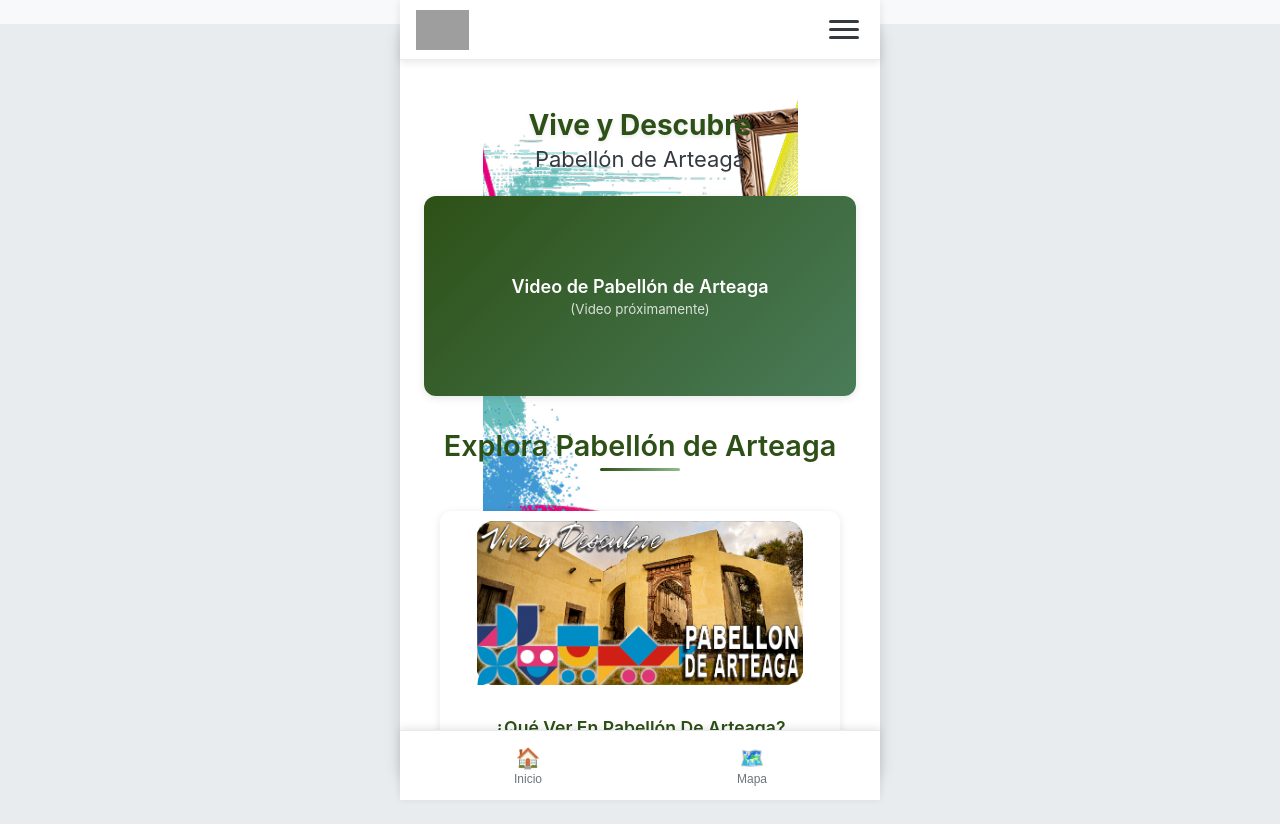
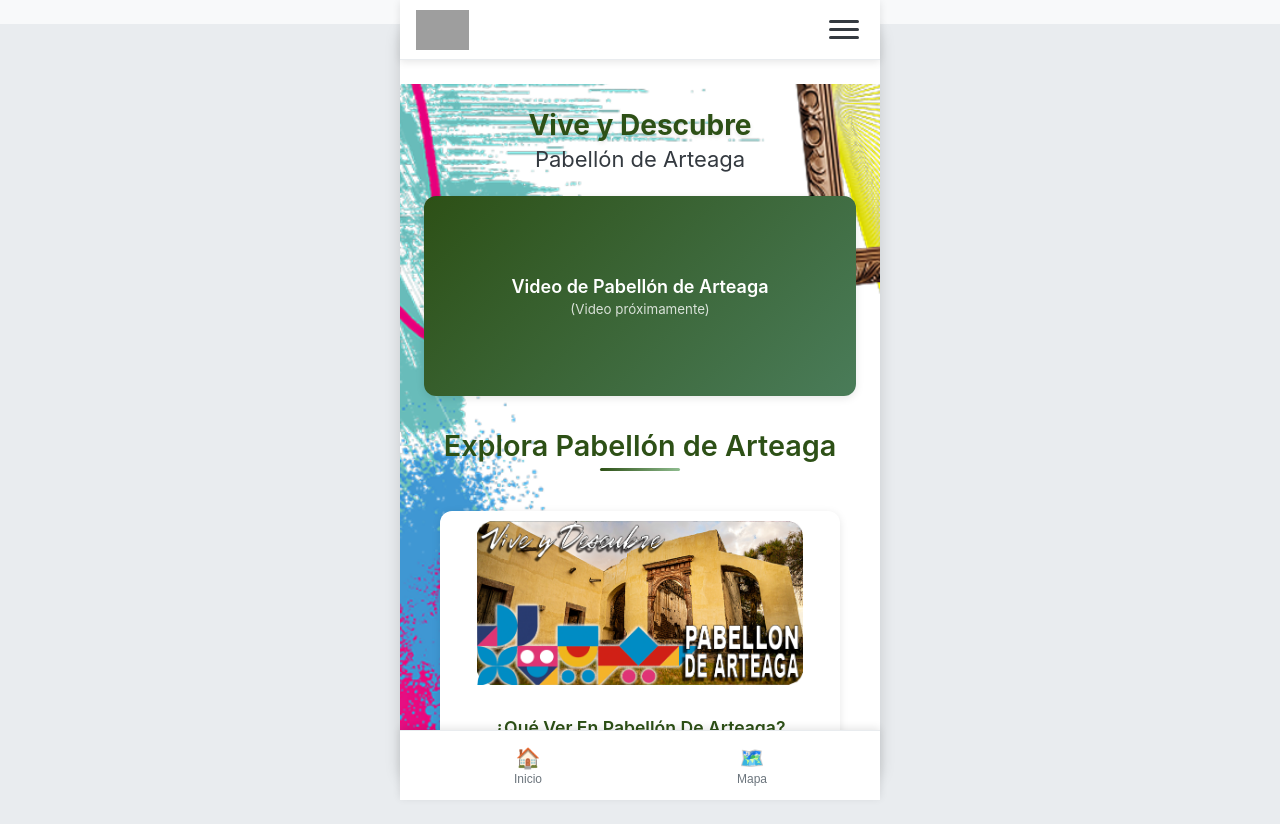
Before and after one commit to AcostaMorales/viveydescubrepabellondearteaga, a React (Create React App) app: page / in a window 1280 px wide. Built offline with nearby package versions, Linux system fonts and the light colour scheme; grey boxes are pictures that could not be loaded; the HTML template or start-up script is replaced by a standard one.

Commit message:
Se arreglo el el fondo, ahora se ve completo

```diff
--- a/src/App.js
+++ b/src/App.js
@@ -24,7 +24,7 @@ function App() {
           backgroundImage: "url('/assents/imagenes/FondoPagina/FondoPagina.png')",
           backgroundRepeat: "no-repeat",
           backgroundPosition: "center",
-          backgroundSize: "contain",
+          backgroundSize: "100% auto",
           width: "100%",
           height: "100%"
         }}
```
